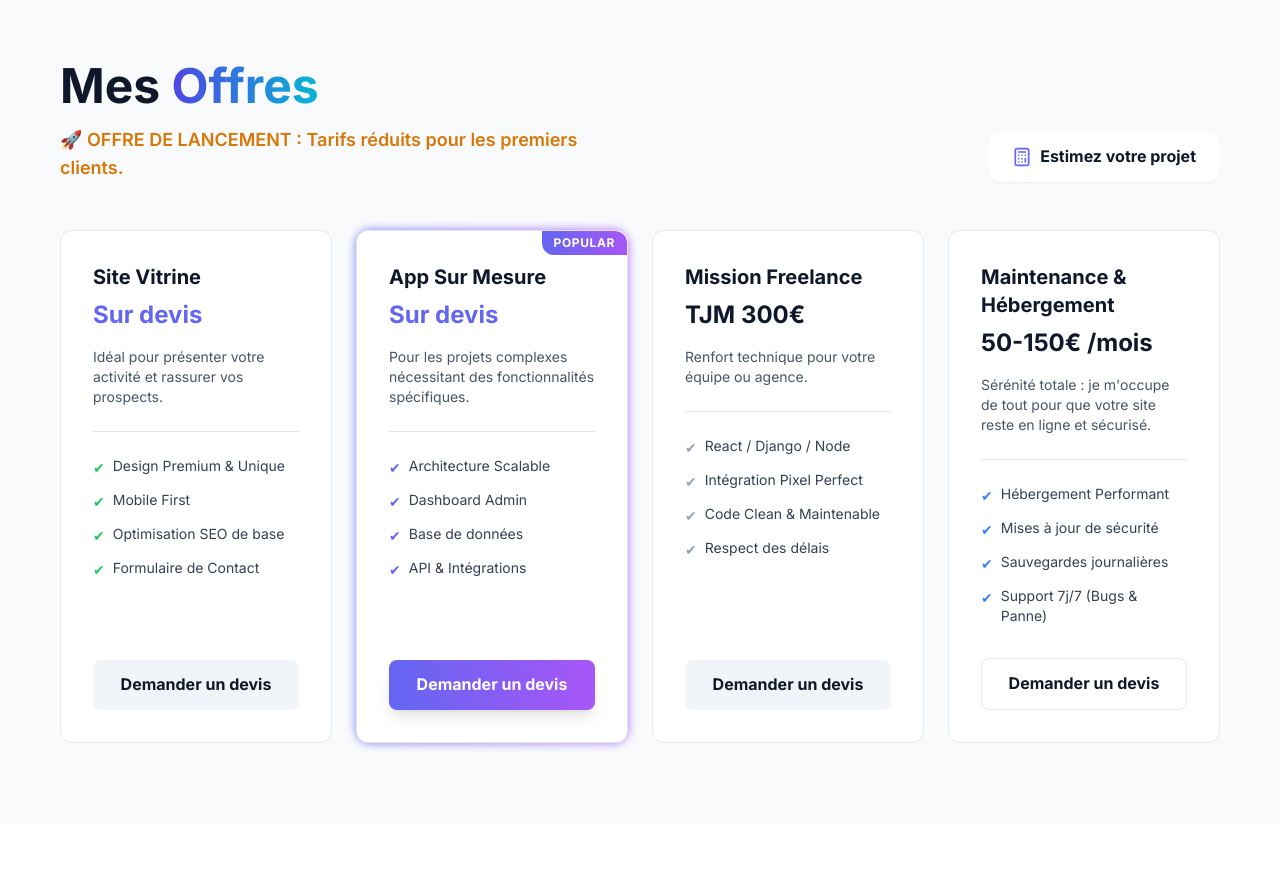
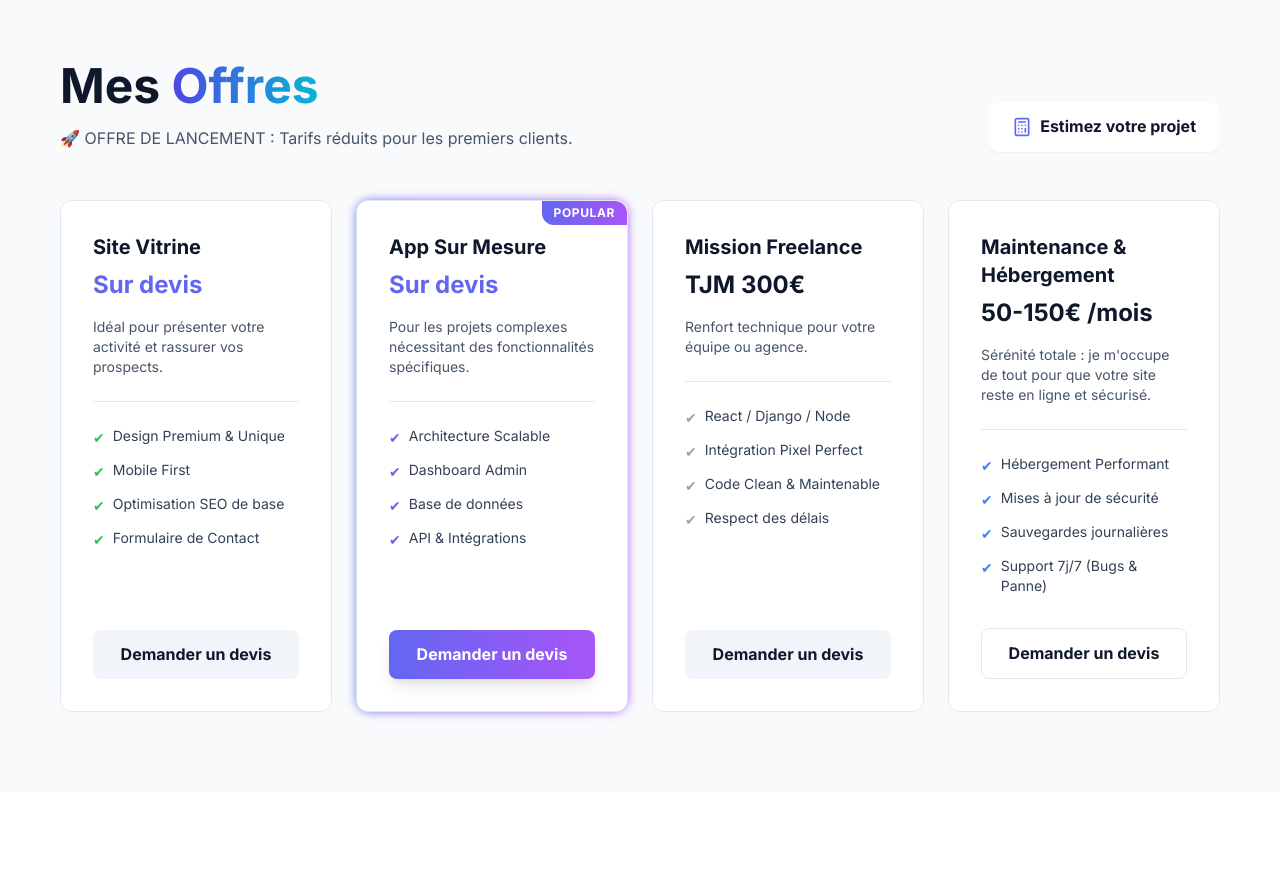
Before and after one commit to Wasmata/portfolio, a React (Vite) app: page / in a window 1280 px wide. Shown: the part 2120-2996 px from the top of the page. Built offline with nearby package versions, Linux system fonts and the light colour scheme; a web font is replaced by a local one.

Commit message:
fix: Revert Launch Offer to standard UI styling

```diff
--- a/src/components/Services.jsx
+++ b/src/components/Services.jsx
@@ -24,7 +24,7 @@ const Services = () => {
                 >
                     <div>
                         <h2 className="text-3xl md:text-5xl font-bold mb-4 text-slate-900 dark:text-white">{t.pricing.title} <span className="gradient-text">{t.pricing.title_highlight}</span></h2>
-                        <p className="text-lg font-semibold text-amber-600 dark:text-amber-400 max-w-xl">
+                        <p className="text-slate-600 dark:text-gray-400 max-w-xl">
                             {t.pricing.subtitle}
                         </p>
                     </div>
```
